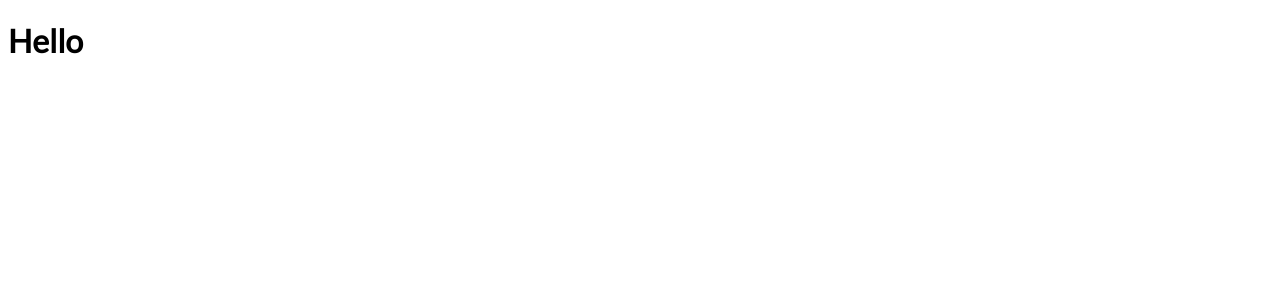
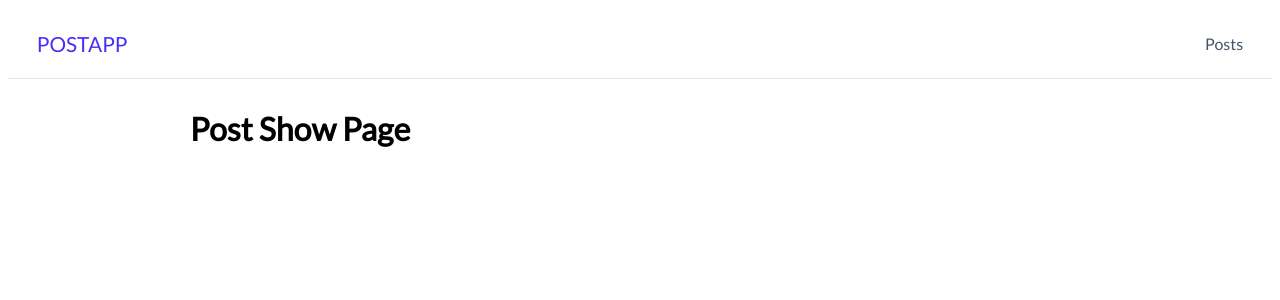
Before and after one commit to jayontasarkar/react-redux-simple-blog, a React (Create React App) app: page /posts/1 in a window 1280 px wide. Shown: the top 300 px of the page. Built offline with nearby package versions, Linux system fonts and the light colour scheme.

Commit message:
basic routing & pages setup

```diff
--- a/src/App.js
+++ b/src/App.js
@@ -1,10 +1,16 @@
 import React from 'react';
+import { BrowserRouter as Router } from 'react-router-dom';
+import Routes from './routes';
+import Navigation from './components/navigation';
 
 function App() {
   return (
-    <div className="App">
-      <h1>Hello</h1>
-    </div>
+    <Router>
+      <Navigation />
+      <div className="container">
+        <Routes />
+      </div>
+    </Router>
   );
 }
 
--- a/src/assets/styles/_variables.scss
+++ b/src/assets/styles/_variables.scss
@@ -1 +1 @@
-$border-color: '#e2e8f0';
+$border-color: #e2e8f0;
--- a/src/components/navigation/index.jsx
+++ b/src/components/navigation/index.jsx
@@ -0,0 +1,19 @@
+import React from 'react'
+import { Link } from 'react-router-dom'
+
+const Navigation = () => {
+  return (
+    <header className="header">
+      <nav className="navbar">
+        <Link to="/" className="nav-logo">POSTAPP</Link>
+        <ul className="nav-menu">
+          <li className="nav-item">
+            <Link to="/posts" className="nav-link">Posts</Link>
+          </li>
+        </ul>
+      </nav>
+    </header>
+  );
+}
+
+export default Navigation;
--- a/src/containers/not-found/index.jsx
+++ b/src/containers/not-found/index.jsx
@@ -0,0 +1,14 @@
+import React from 'react'
+
+const NotFound = () => {
+  return (
+    <React.Fragment>
+      <div style={{ marginTop: '50px', textAlign: 'center', fontSize: '1.3em' }}>
+        <h2>404</h2>
+        <p>Page Not Found</p>
+      </div>
+    </React.Fragment>
+  );
+}
+
+export default NotFound;
--- a/src/containers/post-list/index.jsx
+++ b/src/containers/post-list/index.jsx
@@ -0,0 +1,9 @@
+import React from 'react'
+
+const PostList = () => {
+  return (
+    <h1>Post List</h1>
+  );
+}
+
+export default PostList;
--- a/src/containers/post-show/index.jsx
+++ b/src/containers/post-show/index.jsx
@@ -0,0 +1,9 @@
+import React from 'react'
+
+const PostShow = () => {
+  return (
+    <h1>Post Show Page</h1>
+  );
+}
+
+export default PostShow;
--- a/src/routes/index.jsx
+++ b/src/routes/index.jsx
@@ -0,0 +1,19 @@
+import React from 'react'
+import { Switch, Route, Redirect } from 'react-router-dom';
+import PostList from '../containers/post-list';
+import PostShow from '../containers/post-show';
+import NotFound from '../containers/not-found';
+
+const Routes = () => {
+  return (
+    <Switch>
+      <Route exact path="/posts" component={PostList} />
+      <Route exact path="/posts/:postId" component={PostShow} />
+      <Route exact path="/not-found" component={NotFound} />
+      <Redirect exact from="/" to="/posts" />
+      <Redirect to="/not-found" />
+    </Switch>
+  );
+}
+
+export default Routes;
```
